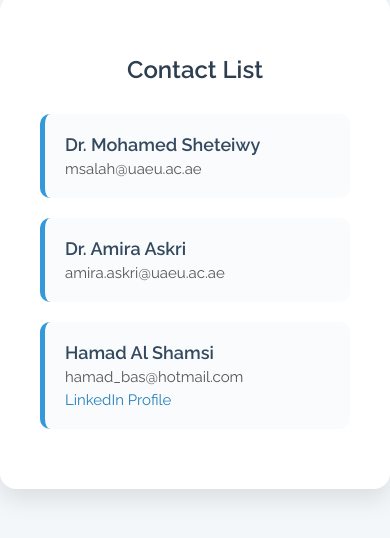
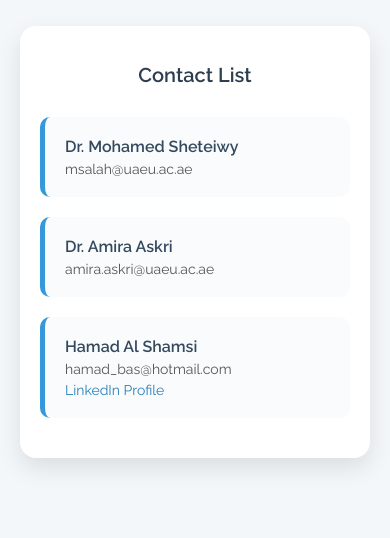
Before and after one commit to SaifAlalawi/Contact-List, a plain HTML site: page index.html in a window 390 px wide. Shown: the part 180-718 px from the top of the page. Drawn offline with Linux system fonts and the light colour scheme.

Commit message:
Update index.html

```diff
--- a/index.html
+++ b/index.html
@@ -2,6 +2,7 @@
 <html lang="en">
 <head>
   <meta charset="UTF-8">
+  <meta name="viewport" content="width=device-width, initial-scale=1.0">
   <title>Contact List</title>
   <link href="https://fonts.googleapis.com/css2?family=Raleway:wght@400;600&display=swap" rel="stylesheet">
   <style>
@@ -23,7 +24,8 @@
       border-radius: 16px;
       box-shadow: 0 10px 25px rgba(0, 0, 0, 0.1);
       max-width: 600px;
-      width: 90%;
+      width: 100%;
+      margin: 20px;
     }
 
     h2 {
@@ -31,6 +33,7 @@
       color: #2c3e50;
       margin-bottom: 30px;
       font-weight: 600;
+      font-size: 24px;
     }
 
     .contact {
@@ -62,6 +65,24 @@
     .linkedin a:hover {
       text-decoration: underline;
     }
+
+    @media (max-width: 480px) {
+      .container {
+        padding: 20px;
+      }
+
+      h2 {
+        font-size: 20px;
+      }
+
+      .name {
+        font-size: 16px;
+      }
+
+      .email, .linkedin {
+        font-size: 14px;
+      }
+    }
   </style>
 </head>
 <body>
```
